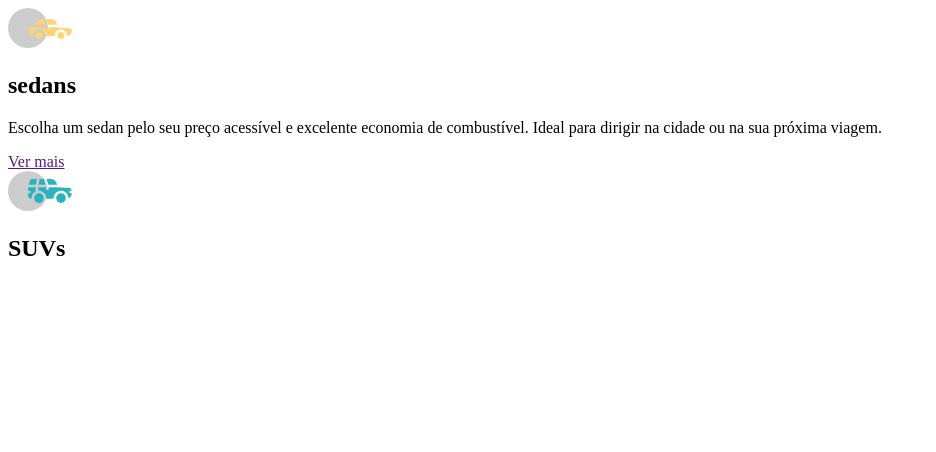
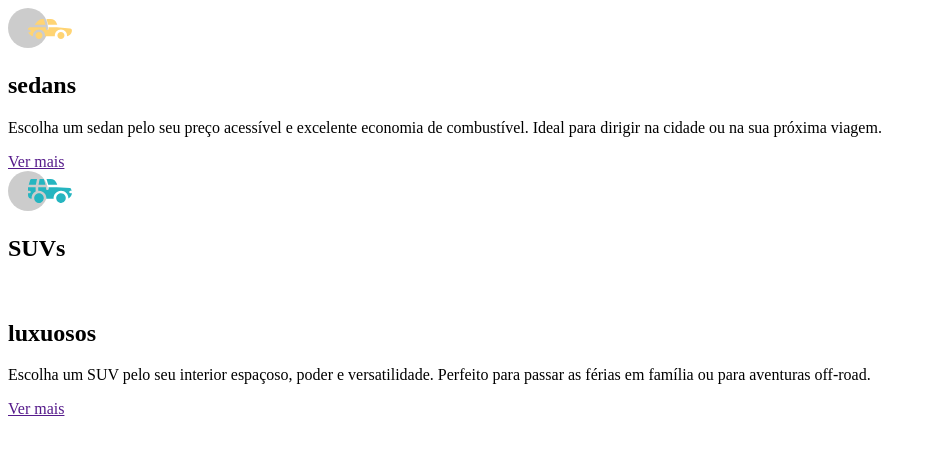
Before and after one commit to andisuuuu4/carros, a plain HTML site: page index.html in a window 1280 px wide. Shown: the whole page, without its empty margins (0-936 px from the left). Drawn offline with Linux system fonts and the light colour scheme; files whose address does not match are found by name.

Commit message:
HTML finalizado

```diff
--- a/index.html
+++ b/index.html
@@ -24,9 +24,9 @@
 
         <section class="luxuosos">
             <img src="" alt="">
-            <h2></h2>
-            <p></p>
-            <a href=""></a>
+            <h2>luxuosos</h2>
+            <p>Escolha um SUV pelo seu interior espaçoso, poder e versatilidade. Perfeito para passar as férias em família ou para aventuras off-road.</p>
+            <a href="">Ver mais</a>
         </section>
     </main>
 </body>
```
